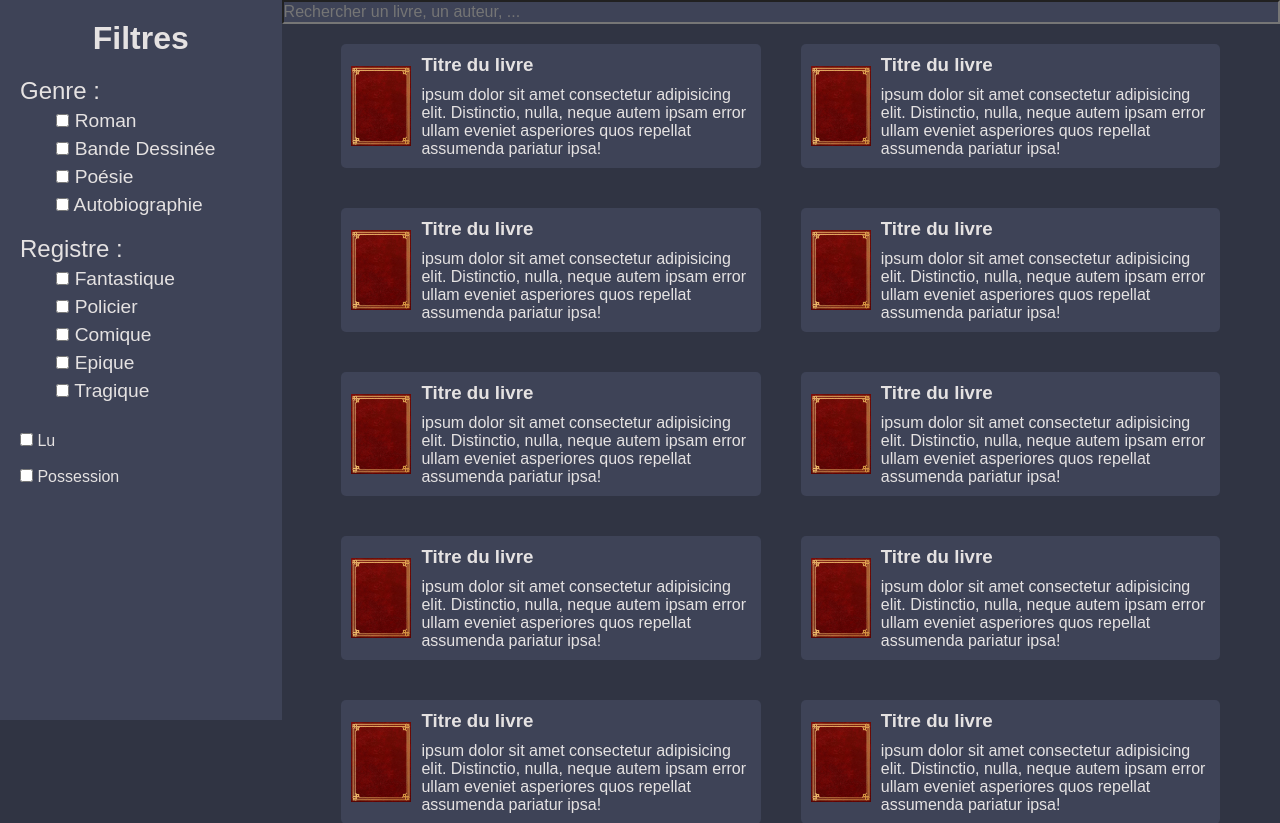
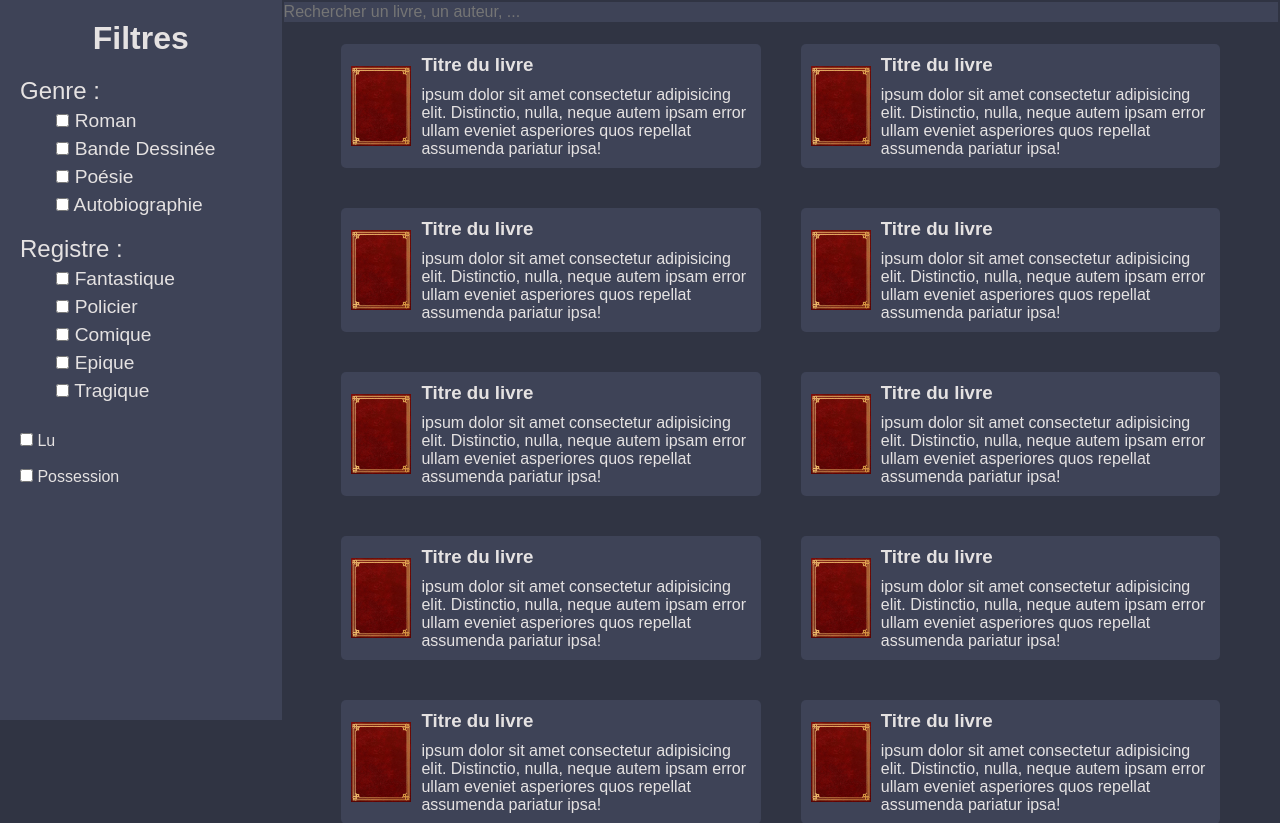
Before and after one commit to TfAplo/Bookollection, a PHP site: page /collection.php in a window 1280 px wide. Shown: the part 80-903 px from the top of the page. Run offline with PHP 8.4, Linux system fonts and the light colour scheme.

Commit message:
pour_bastien

```diff
--- a/styles/style_collection.css
+++ b/styles/style_collection.css
@@ -125,8 +125,10 @@ h1 {
 }
 
 #input_recherche {
+    background-color: var(--third);
+    border: 2px solid var(--secondary);
+    color: var(--fontcolor);
     width: calc(100% - 4px);
-    background-color: var(--third);
     padding-left: 0;
     padding-right: 0;
     height: 30px;
@@ -135,6 +137,7 @@ h1 {
 
 #input_recherche:focus {
     outline: none;
+    border: 2px solid var(--primary);
     /*box-shadow: rgba(100, 100, 111, 0.2) 0px 7px 29px 0px;*/
 }
 
```
